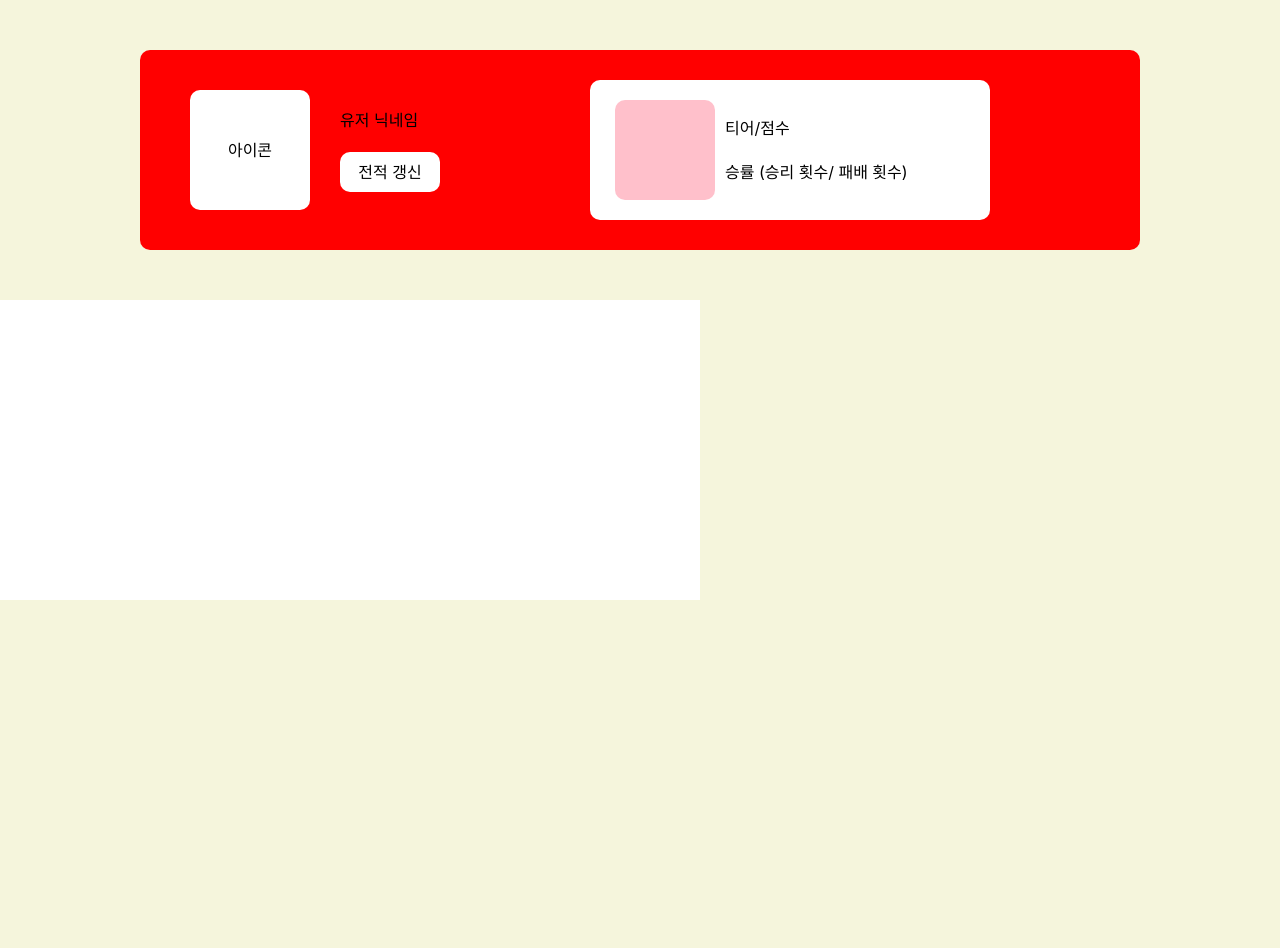
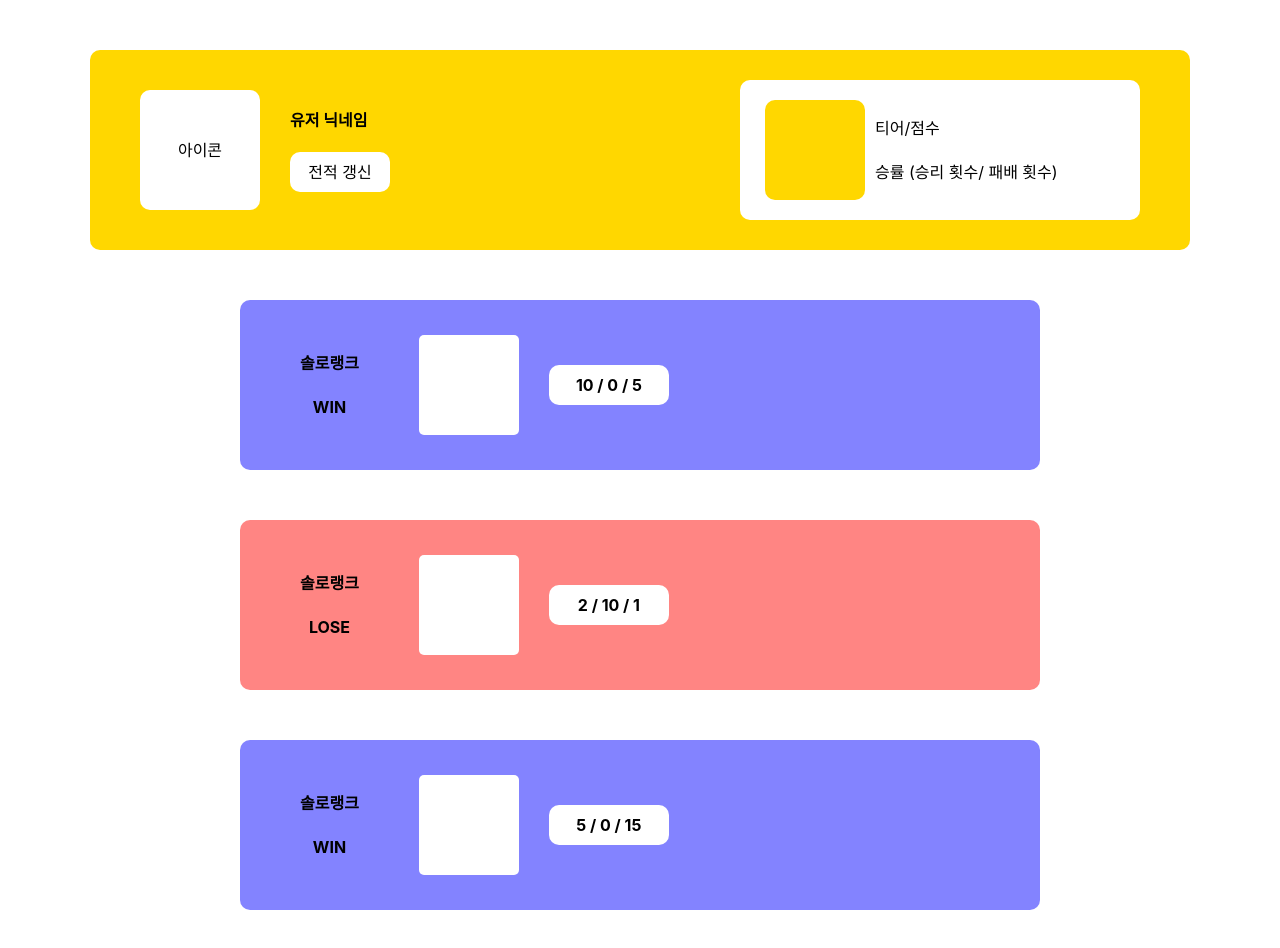
Before and after one commit to hang-hae-gg/FE-hang-hae-gg, a React (Create React App) app in the folder client/: page /ScoreSearch in a window 1280 px wide. Shown: the top 948 px of the page. Built offline with nearby package versions, Linux system fonts and the light colour scheme.

Commit message:
feat : 전적 검색 페이지 html 뼈대 완성 (css 추후 수정예정)

```diff
--- a/client/src/pages/ScoreSearch.jsx
+++ b/client/src/pages/ScoreSearch.jsx
@@ -19,7 +19,30 @@ export const ScoreSearch = () => {
             </TierPercentage>
           </TierInfo>
         </UserDataDiv>
-        <UserScore></UserScore>
+        <UserWINScore>
+          <GameRecord>
+            <GameMode>솔로랭크</GameMode>
+            <GameResult>WIN</GameResult>
+          </GameRecord>
+          <PlayChampion></PlayChampion>
+          <UserKda>10 / 0 / 5</UserKda>
+        </UserWINScore>
+        <UserLOSEScore>
+          <GameRecord>
+            <GameMode>솔로랭크</GameMode>
+            <GameResult>LOSE</GameResult>
+          </GameRecord>
+          <PlayChampion></PlayChampion>
+          <UserKda>2 / 10 / 1</UserKda>
+        </UserLOSEScore>
+        <UserWINScore>
+          <GameRecord>
+            <GameMode>솔로랭크</GameMode>
+            <GameResult>WIN</GameResult>
+          </GameRecord>
+          <PlayChampion></PlayChampion>
+          <UserKda>5 / 0 / 15</UserKda>
+        </UserWINScore>
       </Contents>
     </Container>
   );
@@ -29,7 +52,7 @@ const Container = styled.div`
   display: flex;
   height: 1000px;
   width: 100%;
-  background-color: beige;
+  background-color: white;
 `;
 
 const Contents = styled.div`
@@ -40,8 +63,8 @@ const Contents = styled.div`
 const UserDataDiv = styled.div`
   display: flex;
   height: 200px;
-  width: 1000px;
-  background: red;
+  width: 1100px;
+  background: #ffd700;
   border-radius: 10px;
   align-items: center;
   margin: 0 auto;
@@ -68,6 +91,7 @@ const UserInfo = styled.div`
 
 const UserNickName = styled.div`
   margin-bottom: 20px;
+  font-weight: bold;
 `;
 
 const RenewalBtn = styled.div`
@@ -86,7 +110,7 @@ const TierInfo = styled.div`
   width: 400px;
   height: 140px;
   background: white;
-  margin: 0px auto 0 auto;
+  margin: 0px 50px 0px auto;
   border-radius: 10px;
   align-items: center;
 `;
@@ -94,7 +118,7 @@ const TierInfo = styled.div`
 const TierIcon = styled.div`
   width: 100px;
   height: 100px;
-  background: pink;
+  background: #ffd700;
   border-radius: 10px;
   margin-left: 25px;
 `;
@@ -109,8 +133,64 @@ const WinningRate = styled.div`
   padding: 10px;
 `;
 
-const UserScore = styled.div`
-  width: 700px;
-  height: 300px;
-  background-color: white;
+const UserWINScore = styled.div`
+  display: flex;
+  height: 170px;
+  width: 800px;
+  background: #8383ff;
+  border-radius: 10px;
+  align-items: center;
+  margin: 0 auto;
+  margin-top: 50px;
+  margin-bottom: 50px;
+  display: flex;
 `;
+
+const UserLOSEScore = styled.div`
+  display: flex;
+  height: 170px;
+  width: 800px;
+  background: #ff8583;
+  border-radius: 10px;
+  align-items: center;
+  margin: 0 auto;
+  margin-top: 50px;
+  margin-bottom: 50px;
+  display: flex;
+`;
+
+const GameRecord = styled.div`
+  padding: 50px;
+`;
+
+const GameMode = styled.div`
+  padding: 10px;
+  text-align: center;
+  font-weight: bold;
+`;
+
+const GameResult = styled.div`
+  padding: 10px;
+  text-align: center;
+  font-weight: bold;
+`;
+
+const PlayChampion = styled.div`
+  width: 100px;
+  height: 100px;
+  background: white;
+  border-radius: 5px;
+`;
+
+const UserKda = styled.div`
+  width: 120px;
+  height: 40px;
+  background: white;
+  display: flex;
+  justify-content: center;
+  align-items: center;
+  margin-left: 30px;
+  margin-right: 30px;
+  border-radius: 10px;
+  font-weight: bold;
+`;
```
